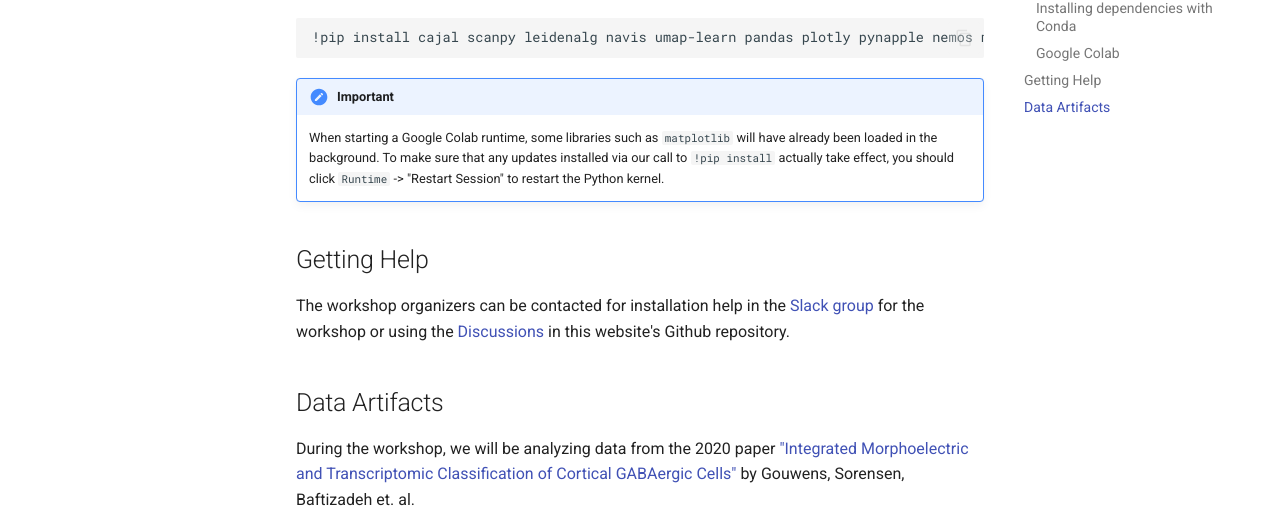
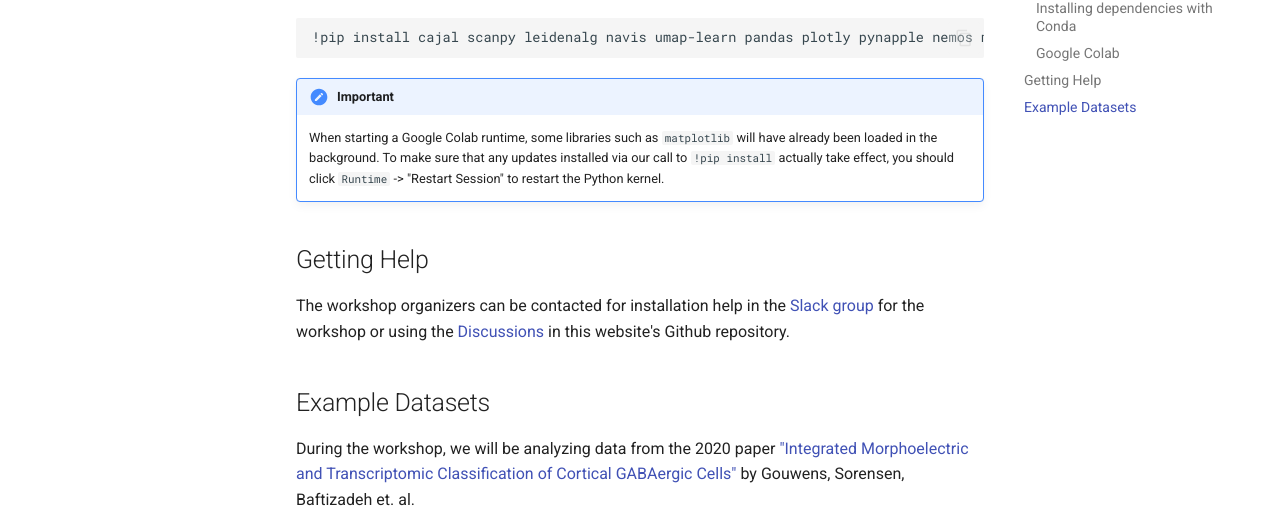
Before and after one commit to navis-org/neuropython2024, an MkDocs documentation site: the page built from docs/preparing.md, in a window 1280 px wide and 900 px high, scrolled down 3365 px. Shown: the part 226-734 px from the top of the window. Built offline with MkDocs 1.6.1 and Material for MkDocs 9.7.7, drawn with Linux system fonts in a browser that asks for light colours; emoji names are drawn with the system emoji font; plug-ins that fetch from the network failed and are left out; comment, search, counter and statistics services are not loaded.

Commit message:
Changed wording

```diff
--- a/docs/preparing.md
+++ b/docs/preparing.md
@@ -179,7 +179,7 @@ The workshop organizers can be contacted for installation help in the [Slack gro
 
     We're still putting the finishing touches on the exercises we want to run with you!
     Once that dust has settled, we will share the data artefacts you'll need to follow along during the course. -->
-## Data Artifacts
+## Example Datasets
 During the workshop, we will be analyzing data from the 2020 paper ["Integrated Morphoelectric and Transcriptomic Classification of Cortical GABAergic Cells"](https://www.cell.com/cell/pdf/S0092-8674(20)31254-X.pdf) by Gouwens, Sorensen, Baftizadeh et. al.
 
 All artifacts for the CAJAL presentation on Tuesday are available in the following Dropbox folder: <https://www.dropbox.com/scl/fo/l242i29tqnxrpsmei4ji2/AEfUqnzMxszdi6VFvKejwS0?rlkey=dz4p5m4442nyodogyjpzl83zl&st=zh7khnyy&dl=0/>
```
